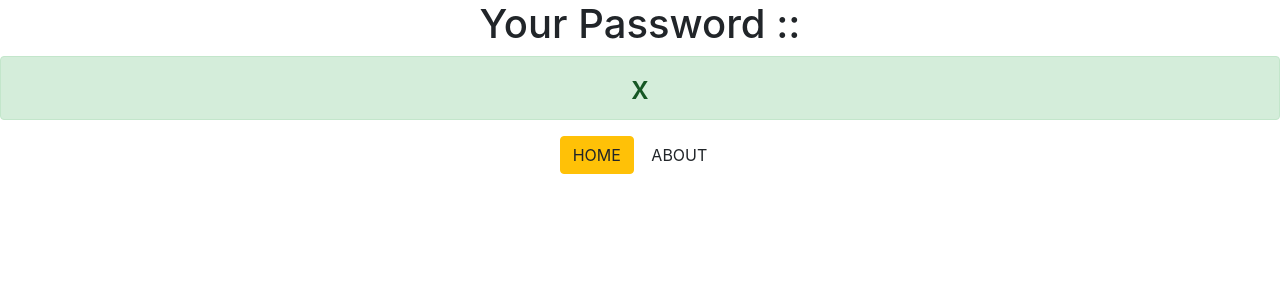
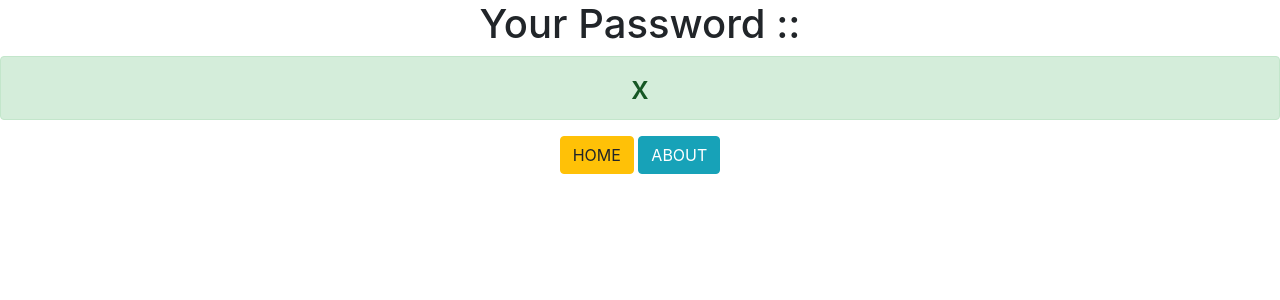
Before and after one commit to kansaljatin/django3-password-generator, a Django app: template generator/templates/generator/password.html in a window 1280 px wide. Shown: the top 300 px of the page. Run offline with Django 3.2, Linux system fonts and the light colour scheme; the template is opened without the code that fills it: most values are stand-ins (such as "Sample title", 1, 10 or a date in 2020).

Commit message:
button color change

```diff
--- a/generator/templates/generator/password.html
+++ b/generator/templates/generator/password.html
@@ -3,5 +3,5 @@
 <h1>Your Password ::</h1>
 <h2 class="alert alert-success">{{ password }}</h2>
 <a href="{% url 'home' %}" class="btn btn-warning">HOME</a>
-<a href="{% url 'about' %}" class="btn btn-information">ABOUT</a><br><br>
+<a href="{% url 'about' %}" class="btn btn-info">ABOUT</a><br><br>
 </center>
```
